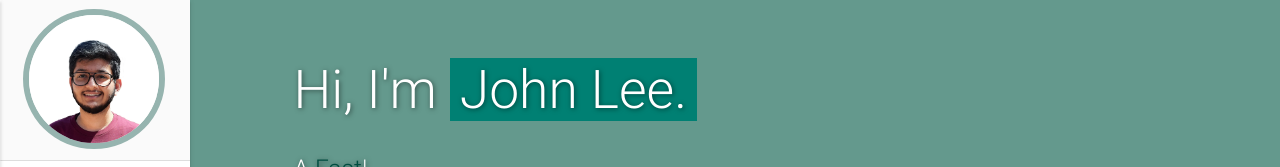
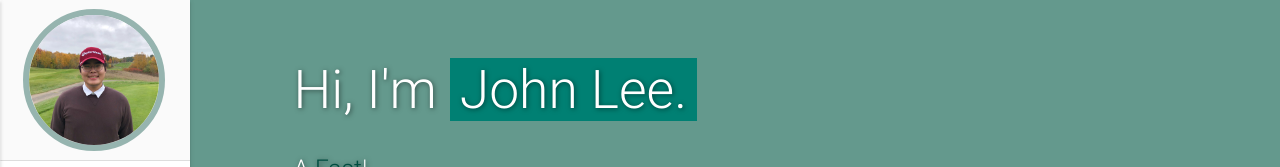
Before and after one commit to jhlee741/jhlee741.github.io, a plain HTML site: page index.html in a window 1280 px wide. Shown: the top 167 px of the page. Drawn offline with nearby package versions, Linux system fonts and the light colour scheme.

Commit message:
added profile picture

```diff
--- a/index.html
+++ b/index.html
@@ -85,7 +85,7 @@
       <li class="logo">
         <a id="logo-container" aria-label="Navigate to the beginning of the page" href="#intro"
           class="brand-logo grey-blue-text">
-          <img src="/assets/img/passport-new.jpg" class="circle img-responsive profile-pic" alt="avatar">
+          <img src="/assets/img/johnportrait.jpg" class="circle img-responsive profile-pic" alt="avatar">
         </a>
       </li>
 
```
Also changed, not shown: assets/img/johnportrait.jpg (added).
